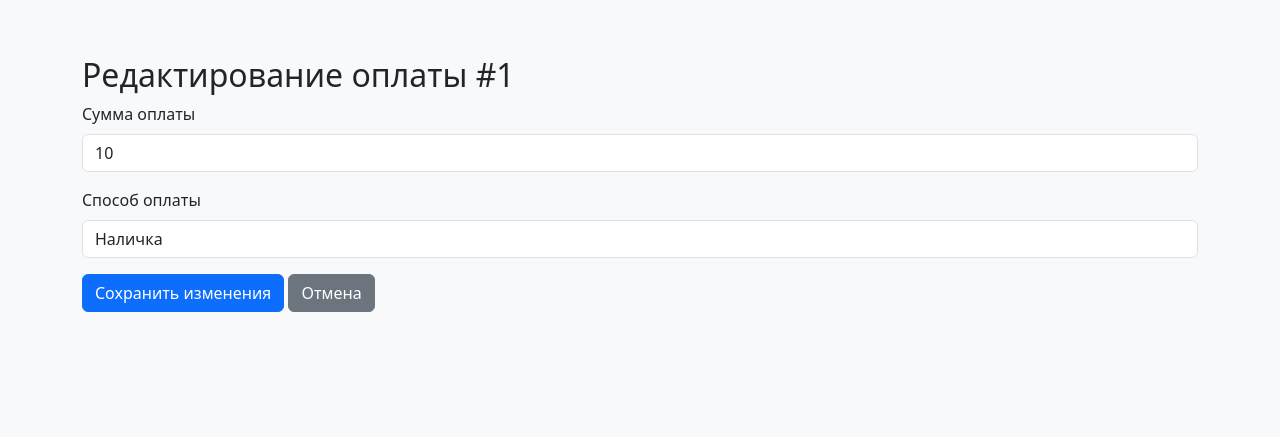
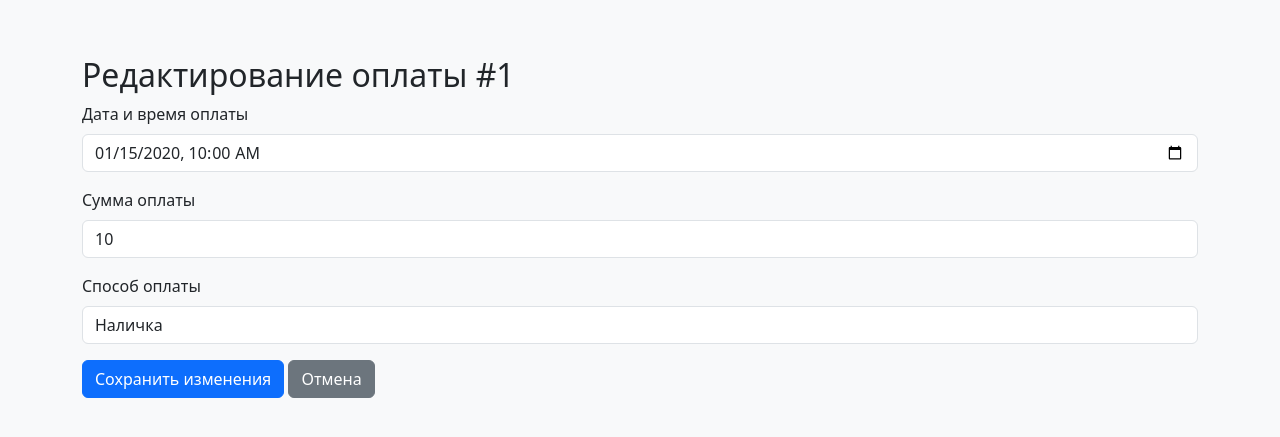
Before and after one commit to Ilim666/AltaiGlobal, a Flask app: template templates/edit_payments.html in a window 1280 px wide. Shown: the top 437 px of the page. Run offline with Flask 3, Linux system fonts and the light colour scheme; the template is opened without the code that fills it: most values are stand-ins (such as "Sample title", 1, 10 or a date in 2020).

Commit message:
Add datetime input for payment creation date

```diff
--- a/templates/edit_payments.html
+++ b/templates/edit_payments.html
@@ -7,6 +7,12 @@
       <div class="alert alert-danger">{{ errors.main }}</div>
     {% endif %}
     <form method="POST">
+        <div class="mb-3">
+            <label class="form-label">Дата и время оплаты</label>
+            <input type="datetime-local" name="created_at"
+               value="{{ payment.created_at.strftime('%Y-%m-%dT%H:%M') }}"
+               class="form-control" required>
+        </div>
         <div class="mb-3">
             <label class="form-label">Сумма оплаты</label>
             <input type="number" step="0.01" name="amount" value="{{ payment.amount }}" class="form-control" required>
```
